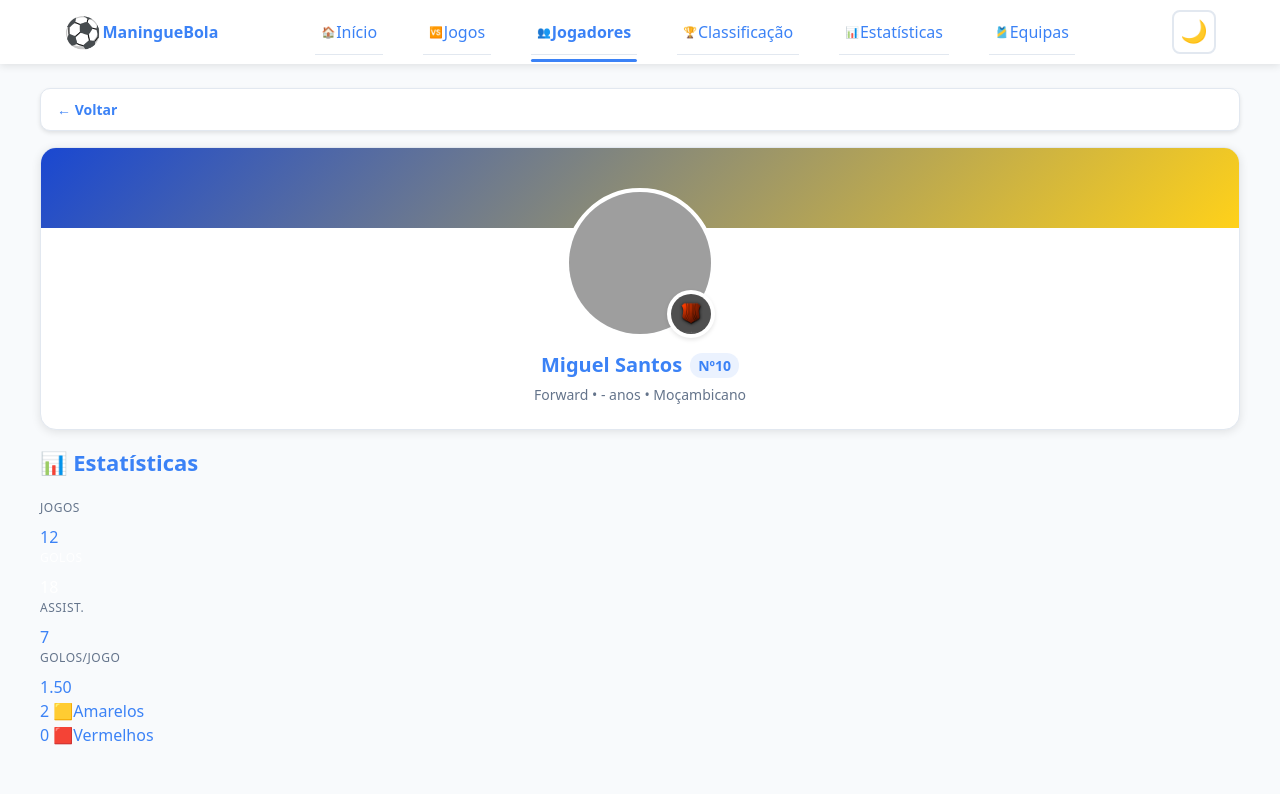
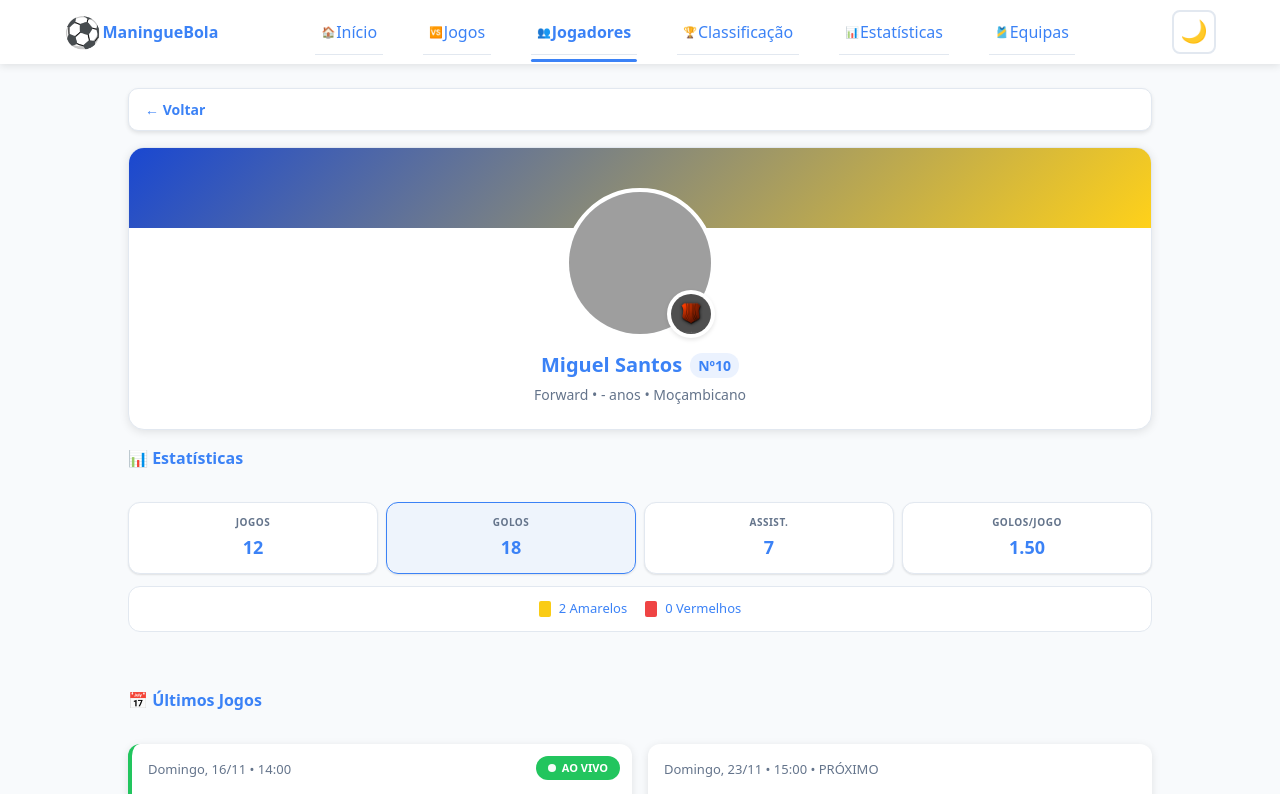
Before and after one commit to Raimundroid/maninguebola, a React (Vite) app: page /jogadores/1 in a window 1280 px wide. Shown: the top 794 px of the page. Built offline with nearby package versions, Linux system fonts and the light colour scheme; grey boxes are pictures that could not be loaded.

Commit message:
PlayerDetailpage.css: stats section complete

```diff
--- a/src/pages/PlayerDetailPage/PlayerDetailPage.jsx
+++ b/src/pages/PlayerDetailPage/PlayerDetailPage.jsx
@@ -1224,12 +1224,12 @@ const PlayerDetailPage = ({ players = [], matches = [] }) => {
             {/* Yellow cards */}
             <div className="discipline-item">
               <div className="card-icon yellow-card"></div>
-              <span>{yellowCards} 🟨Amarelos</span>
+              <span>{yellowCards} Amarelos</span>
             </div>
             {/* Red cards */}
             <div className="discipline-item">
               <div className="card-icon red-card"></div>
-              <span>{redCards} 🟥Vermelhos</span>
+              <span>{redCards} Vermelhos</span>
             </div>
           </div>
         </div>
--- a/src/pages/PlayerDetailPage/PlayerDetailPage3.css
+++ b/src/pages/PlayerDetailPage/PlayerDetailPage3.css
@@ -37,6 +37,10 @@
   display: flex;
   flex-direction: column;
   gap: 16px;
+
+  @media (min-width: 992px) {
+    max-width: 80vw;
+  }
 }
 
 /* ============================================
@@ -250,11 +254,11 @@
    Reusable container for different sections
    (statistics, match history, team info)
 
-
+*/
 .player-detail-page .content-section {
-  display: flex; /* Flexbox layout
-  flex-direction: column; /* Stack children vertically
-  gap: 12px; /* Space between children
+  display: flex;
+  flex-direction: column;
+  gap: 12px;
 }
 
 /*
@@ -262,12 +266,11 @@
 
   EXPLANATION:
   Title for each section (📊 Estatísticas, etc.)
-
+*/
 .player-detail-page .section-title {
-  font-size: 16px; /* Medium-large text
-  font-weight: 700; /* Bold
-  color: var(--text); /* Theme text color
-  margin: 0; /* Remove default margin
+  font-size: 16px;
+  font-weight: 700;
+  color: var(--text);
 }
 
 /* ============================================
@@ -277,12 +280,12 @@
    EXPLANATION:
    Grid of stat cards showing player performance
    Uses CSS Grid for automatic layout
-
+*/
 
 .player-detail-page .stats-grid {
-  display: grid; /* Use CSS Grid layout
-  grid-template-columns: repeat(4, 1fr); /* 4 equal columns
-  gap: 8px; /* Space between cards
+  display: grid;
+  grid-template-columns: repeat(4, 1fr);
+  gap: 8px;
 }
 
 /*
@@ -291,17 +294,17 @@
   EXPLANATION:
   Container for one statistic (goals, assists, etc.)
   Shows label above value
-
+*/
 .player-detail-page .stat-card {
-  background: red; /* Card background
-  padding: 12px 8px; /* Space inside card
-  border-radius: 12px; /* Rounded corners
-  display: flex; /* Flexbox layout
-  flex-direction: column; /* Stack label and value
-  align-items: center; /* Center horizontally
-  justify-content: center; /* Center vertically
-  border: 1px solid var(--border); /* Subtle border
-  box-shadow: 0 1px 2px var(--shadow); /* Subtle shadow
+  background: var(--card-bg);
+  padding: 12px 8px;
+  border-radius: 12px;
+  display: flex;
+  flex-direction: column;
+  align-items: center;
+  justify-content: center;
+  border: 1px solid var(--border);
+  box-shadow: 0 1px 2px var(--shadow);
 }
 
 /*
@@ -310,27 +313,27 @@
   EXPLANATION:
   Special styling for important stats (usually goals)
   Uses primary color for emphasis
-
+*/
 .player-detail-page .stat-card--highlight {
-  border-color: var(--primary); /* Primary color border
-  background: rgba(59, 130, 246, 0.05); /* Light blue background
+  border-color: var(--primary);
+  background: rgba(59, 130, 246, 0.05);
 }
 
-/* Stat label (top text)
+/* Stat label (top text)*/
 .player-detail-page .stat-card__label {
-  font-size: 10px; /* Small text
-  text-transform: uppercase; /* ALL CAPS
-  color: var(--text-light); /* Light gray
-  font-weight: 600; /* Semi-bold
-  margin-bottom: 4px; /* Space below
-  text-align: center; /* Center text
+  font-size: 10px;
+  text-transform: uppercase;
+  color: var(--text-light);
+  font-weight: 600;
+  margin-bottom: 4px;
+  text-align: center;
 }
 
-/* Stat value (large number)
+/* Stat value (large number)*/
 .player-detail-page .stat-card__value {
-  font-size: 18px; /* Large text
-  font-weight: 800; /* Very bold
-  color: var(--text); /* Theme text color
+  font-size: 18px;
+  font-weight: 800;
+  color: var(--text);
 }
 
 /* ============================================
@@ -339,26 +342,26 @@
 
    EXPLANATION:
    Shows yellow and red cards in a horizontal row
-
+*/
 
 .player-detail-page .discipline-row {
-  display: flex; /* Flexbox layout
-  gap: 16px; /* Space between items
-  background: var(--card-bg); /* Card background
-  padding: 12px; /* Space inside
-  border-radius: 12px; /* Rounded corners
-  border: 1px solid var(--border); /* Subtle border
-  justify-content: center; /* Center items
+  display: flex;
+  gap: 18px;
+  background: var(--card-bg);
+  padding: 12px;
+  border-radius: 12px;
+  border: 1px solid var(--border);
+  justify-content: center;
 }
 
-/* Individual discipline item (yellow or red cards)
+/* Individual discipline item (yellow or red cards)*/
 .player-detail-page .discipline-item {
-  display: flex; /* Flexbox layout
-  align-items: center; /* Vertically center
-  gap: 8px; /* Space between icon and text
-  font-size: 13px; /* Text size
-  color: var(--text); /* Theme text color
-  font-weight: 500; /* Medium weight
+  display: flex;
+  align-items: center;
+  gap: 8px;
+  font-size: 13px;
+  color: var(--text);
+  font-weight: 500;
 }
 
 /*
@@ -366,21 +369,21 @@
 
   EXPLANATION:
   Colored rectangle representing yellow/red card
-
+*/
 .player-detail-page .card-icon {
-  width: 12px; /* Width of card icon
-  height: 16px; /* Height of card icon
-  border-radius: 2px; /* Slightly rounded corners
+  width: 12px;
+  height: 16px;
+  border-radius: 2px;
 }
 
-/* Yellow card color
+/* Yellow card color*/
 .player-detail-page .card-icon.yellow-card {
-  background: #facc15; /* Yellow color
+  background: #facc15;
 }
 
-/* Red card color
+/* Red card color*/
 .player-detail-page .card-icon.red-card {
-  background: #ef4444; /* Red color
+  background: #ef4444;
 }
 
 /* ============================================
```
